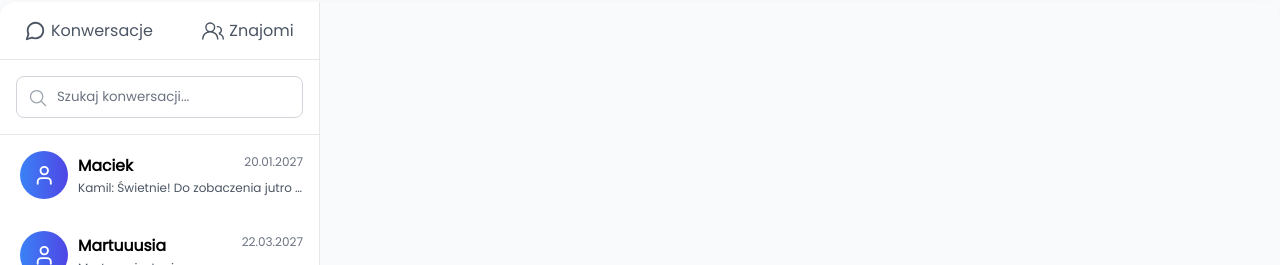
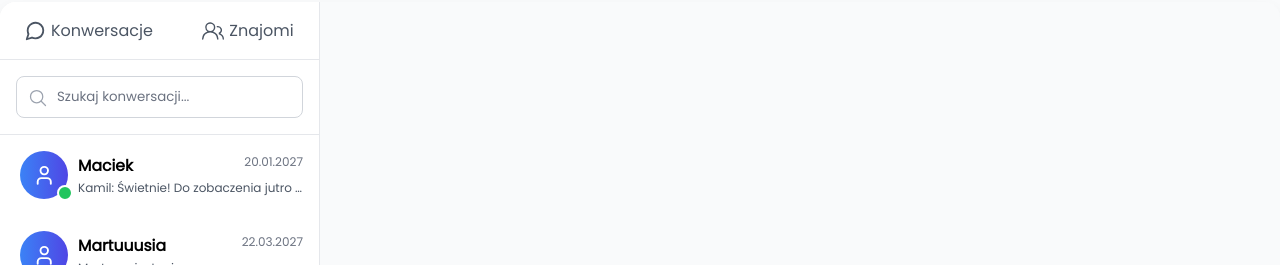
Before and after one commit to Michuxx/SportLinker, a React (Vite) app in the folder SportLinkerFrontend/: page /messages in a window 1280 px wide. Shown: the part 189-454 px from the top of the page. Built offline with nearby package versions, Linux system fonts and the light colour scheme.

Commit message:
finished styling conversation button and online green dot

```diff
--- a/SportLinkerFrontend/src/components/component-items/avatar/Avatar.jsx
+++ b/SportLinkerFrontend/src/components/component-items/avatar/Avatar.jsx
@@ -1,8 +1,9 @@
 import React, { useRef, useState } from "react";
 import "./avatar.css";
 import { LuUser, LuCamera } from "react-icons/lu";
+import OnlineDot from "./OnlineDot";
 
-const Avatar = ({ size, onImageSelected, image }) => {
+const Avatar = ({ size, onImageSelected, image, isOnline }) => {
   const fileInputRef = useRef(null);
   const [preview, setPreview] = useState(null);
 
--- /dev/null
+++ b/SportLinkerFrontend/src/components/component-items/avatar/OnlineDot.jsx
@@ -0,0 +1,7 @@
+import "./avatar.css";
+
+const OnlineDot = () => {
+  return <div className="online-dot-wrapper"></div>;
+};
+
+export default OnlineDot;
--- a/SportLinkerFrontend/src/components/component-items/avatar/avatar.css
+++ b/SportLinkerFrontend/src/components/component-items/avatar/avatar.css
@@ -49,3 +49,14 @@
   object-fit: cover;
   display: block;
 }
+
+.online-dot-wrapper {
+  position: absolute;
+  background-color: rgb(34 197 94);
+  border-radius: 99999px;
+  width: 1rem;
+  height: 1rem;
+  border: 2px solid #fff;
+  left: 3.3rem;
+  bottom: 0.9rem;
+}
--- a/SportLinkerFrontend/src/components/component-items/button/ChatProfileButton.jsx
+++ b/SportLinkerFrontend/src/components/component-items/button/ChatProfileButton.jsx
@@ -1,8 +1,17 @@
 import useDateFormat from "../../../hooks/useDateFormat";
 import Avatar from "../avatar/Avatar";
+import OnlineDot from "../avatar/OnlineDot";
 import "./chatProfileButton.css";
 
-const ChatProfileButton = ({ onClick, name, date, text, activeChatId, id }) => {
+const ChatProfileButton = ({
+  onClick,
+  name,
+  date,
+  text,
+  activeChatId,
+  id,
+  isOnline,
+}) => {
   const formattedDate = useDateFormat(date);
 
   return (
@@ -24,6 +33,7 @@ const ChatProfileButton = ({ onClick, name, date, text, activeChatId, id }) => {
           <p>{text}</p>
         </div>
       </div>
+      {isOnline && <OnlineDot />}
     </button>
   );
 };
--- a/SportLinkerFrontend/src/components/component-items/button/chatProfileButton.css
+++ b/SportLinkerFrontend/src/components/component-items/button/chatProfileButton.css
@@ -7,6 +7,7 @@
   transition: all 0.15s cubic-bezier(0.4, 0, 0.2, 1);
   border-radius: 0;
   border-left: 4px solid transparent;
+  position: relative;
 }
 
 .chat-profile-btn:hover {
--- a/SportLinkerFrontend/src/components/messagesSection/chatSidebar/conversationSidebar/ConversationSidebar.jsx
+++ b/SportLinkerFrontend/src/components/messagesSection/chatSidebar/conversationSidebar/ConversationSidebar.jsx
@@ -15,6 +15,7 @@ const ConversationSidebar = () => {
           date={conversation.lastMessage.time}
           text={`${conversation.lastMessage.name}: ${conversation.lastMessage.text}`}
           onClick={() => onChatSelect(conversation.id)}
+          isOnline={conversation.isOnline}
         />
       ))}
     </div>
```
